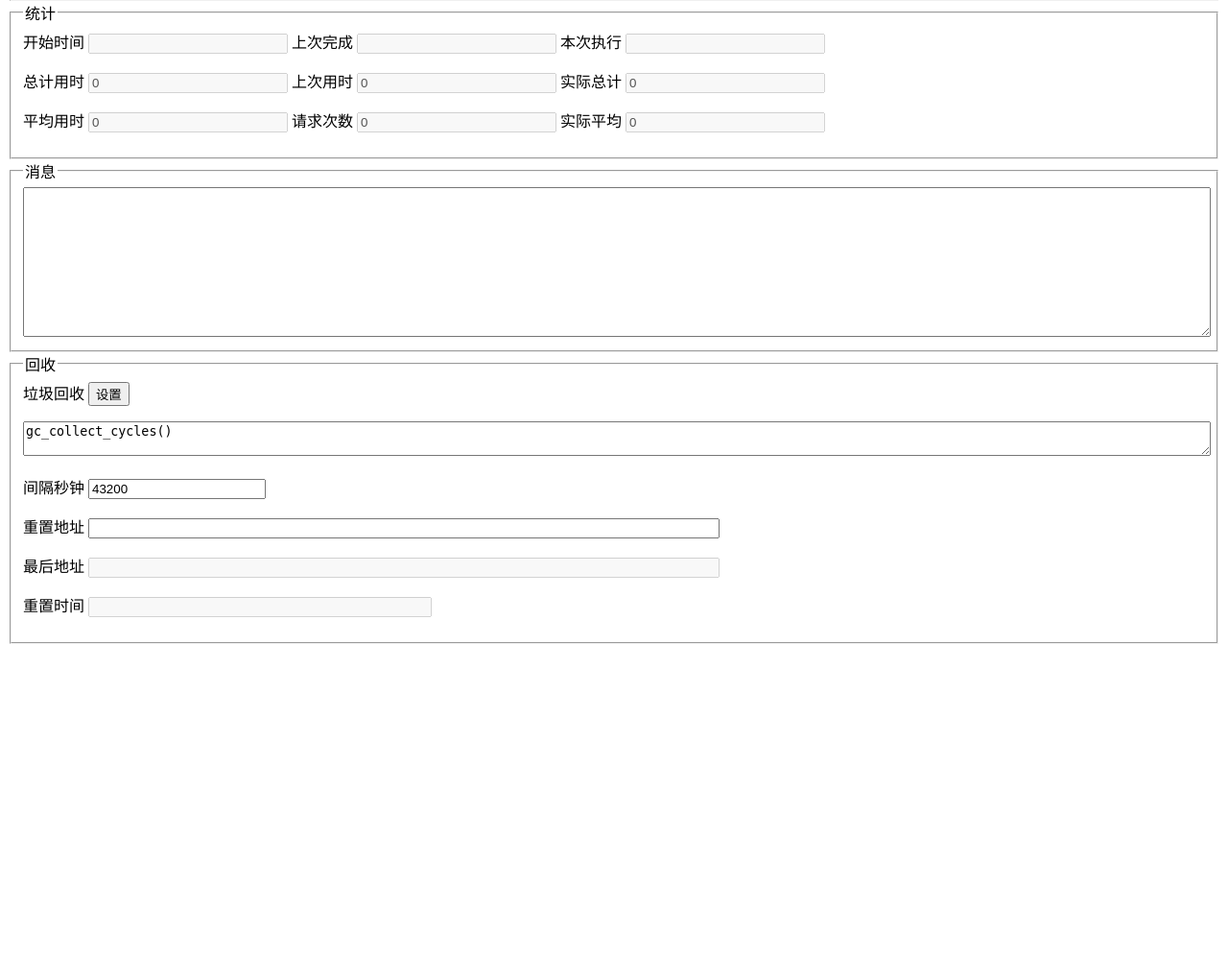
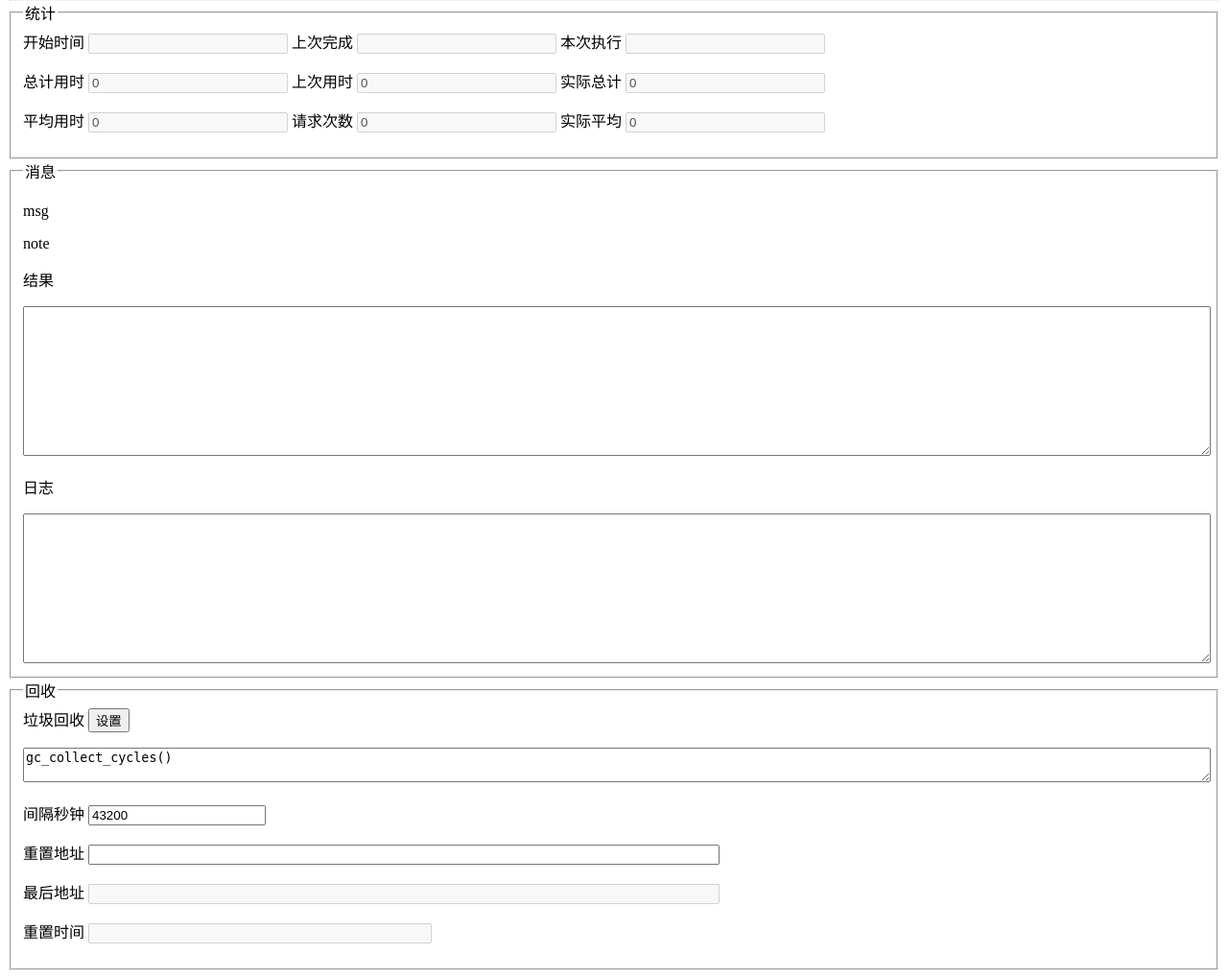
Before and after one commit to wuding/php-app, a PHP site: page /robot.php in a window 1280 px wide. Shown: the part 757-1776 px from the top of the page at 96% size. Before the commit the page ends 1428 px from the top, so only its background shows below. Run offline with PHP 8.4, Linux system fonts and the light colour scheme.

Commit message:
resp= $5 Conducting [log, msg, note, result]

```diff
--- a/web/robot.php
+++ b/web/robot.php
@@ -1,6 +1,6 @@
 <!doctype html>
 <html>
-<!-- version 20250708.4 -->
+<!-- version 20251226.5 -->
 <?php
 $url = $_GET['url'] ?? null;
 $millisec = $_GET['millisec'] ?? null;
@@ -77,9 +77,14 @@ testTask();
 </fieldset>
 <fieldset>
     <legend>消息</legend>
+    <p>msg</p>
     <div id="msg"></div>
+    <p>note</p>
     <div id="note"></div>
+    <p>结果</p>
     <textarea id="result_code" style="width:100%" rows="10"></textarea>
+    <p>日志</p>
+    <textarea id="result_log" style="width:100%" rows="10"></textarea>
 </fieldset>
 <fieldset>
 <legend>回收</legend>
@@ -100,7 +105,7 @@ testTask();
     重置时间 <input id="reset_time" value="" style="width:350px" disabled>
 </p>
 </fieldset>
-<script type="text/javascript" src="/js/robot.js?v=20250708.6"></script>
+<script type="text/javascript" src="/js/robot.js?v=20251226.8"></script>
 <script type="text/javascript">
 <?php
 if ($start ?? null) {
```
